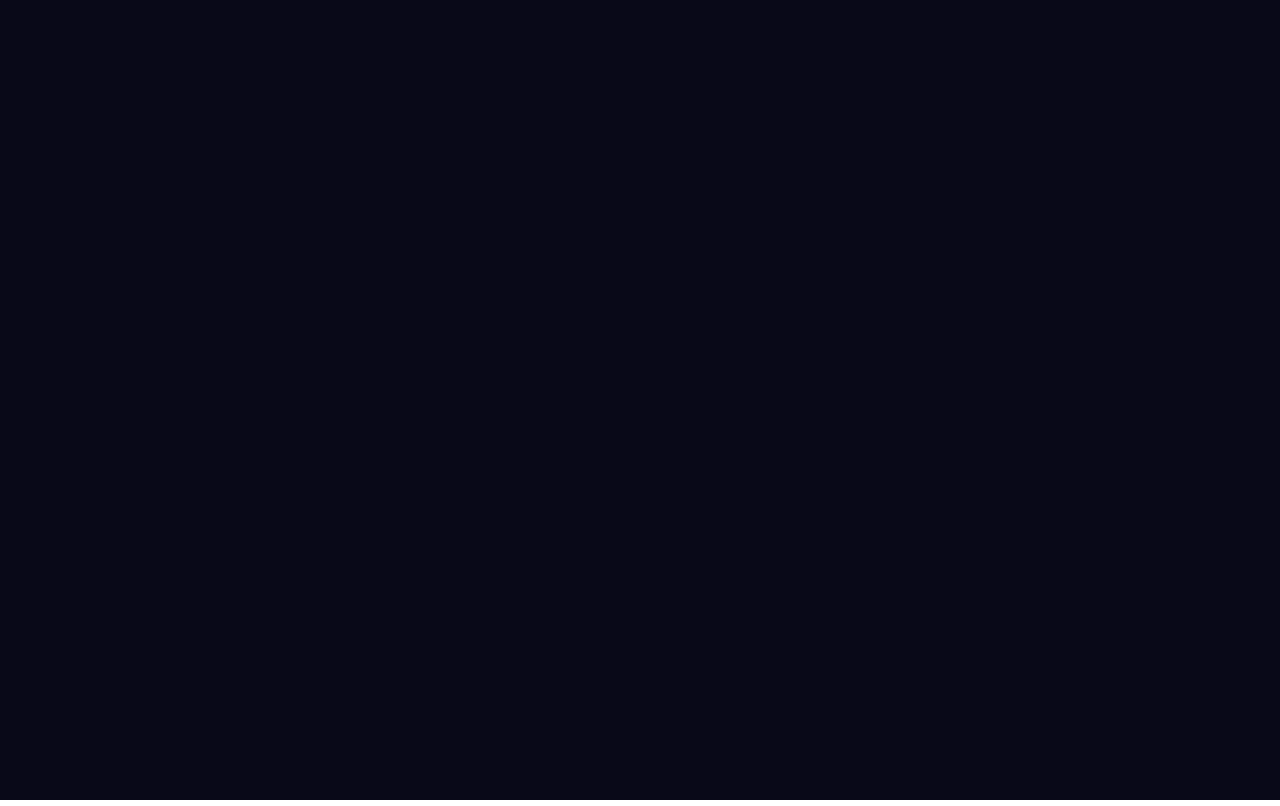
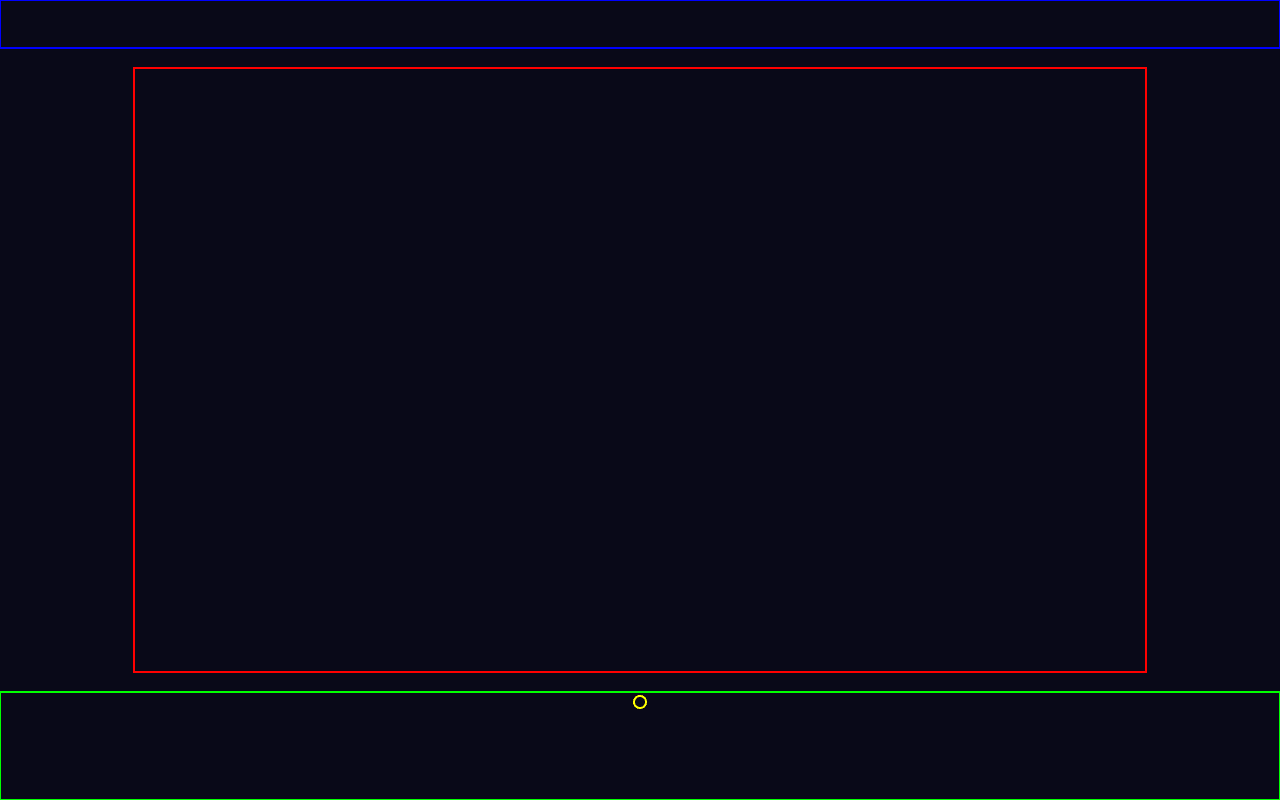
Before and after one commit to DeniKucevic/IGT-demo-game-slot, a website built with Vite: page index.html in a window 1280 px wide. Built offline with nearby package versions, Linux system fonts and the light colour scheme.

Commit message:
feat: layouts

```diff
--- a/src/main.ts
+++ b/src/main.ts
@@ -1,6 +1,46 @@
-import { Application } from "pixi.js";
+import { Application, Graphics } from "pixi.js";
 
 import "./style.css";
+import { DEFAULT_CONFIG, REEL_GAP, ROW_GAP, type GameConfig } from "./config";
+
+const HEADER_H = 48;
+const FOOTER_H = 108;
+const H_PAD = 32;
+const V_PAD = 20;
+
+// Makes you appreciate the layout engine....
+const computeLayout = (
+  config: GameConfig,
+  screenW: number,
+  screenH: number,
+) => {
+  // Total available
+  const availW = screenW - H_PAD * 2;
+  const availH = screenH - HEADER_H - FOOTER_H - V_PAD * 2;
+
+  const symFromW = Math.floor(
+    // available - total gaps / total
+    (availW - (config.reelCount - 1) * REEL_GAP) / config.reelCount,
+  );
+  const symFromH = Math.floor(
+    (availH - (config.rowCount - 1) * ROW_GAP) / config.rowCount,
+  );
+  const symbolSize = Math.max(40, Math.min(symFromW, symFromH));
+
+  // Total sizes combined
+  const reelW =
+    config.reelCount * symbolSize + (config.reelCount - 1) * REEL_GAP;
+  const reelH = config.rowCount * symbolSize + (config.rowCount - 1) * ROW_GAP;
+
+  return {
+    symbolSize,
+    reelW,
+    reelH,
+    reelsX: Math.round((screenW - reelW) / 2),
+    reelsY: Math.round(HEADER_H + V_PAD + (availH - reelH) / 2),
+    controlsY: Math.round(screenH - FOOTER_H + 10),
+  };
+};
 
 const app = new Application();
 await app.init({
@@ -11,3 +51,30 @@ await app.init({
   resolution: window.devicePixelRatio || 1,
 });
 document.getElementById("app")!.appendChild(app.canvas);
+
+// TODO: remove when done
+const { reelW, reelH, reelsX, reelsY, controlsY } = computeLayout(
+  DEFAULT_CONFIG,
+  app.screen.width,
+  app.screen.height,
+);
+
+const g = new Graphics();
+
+// reels
+g.rect(reelsX, reelsY, reelW, reelH);
+g.stroke({ color: 0xff0000, width: 2 });
+
+// header
+g.rect(0, 0, app.screen.width, HEADER_H);
+g.stroke({ color: 0x0000ff, width: 2 });
+
+// footer
+g.rect(0, app.screen.height - FOOTER_H, app.screen.width, FOOTER_H);
+g.stroke({ color: 0x00ff00, width: 2 });
+
+// controls
+g.circle(app.screen.width / 2, controlsY, 6);
+g.stroke({ color: 0xffff00, width: 2 });
+
+app.stage.addChild(g);
--- a/src/style.css
+++ b/src/style.css
@@ -48,6 +48,8 @@
 
 body {
   margin: 0;
+  /* No scroll bars */
+  overflow: hidden;
 }
 
 h1,
```
